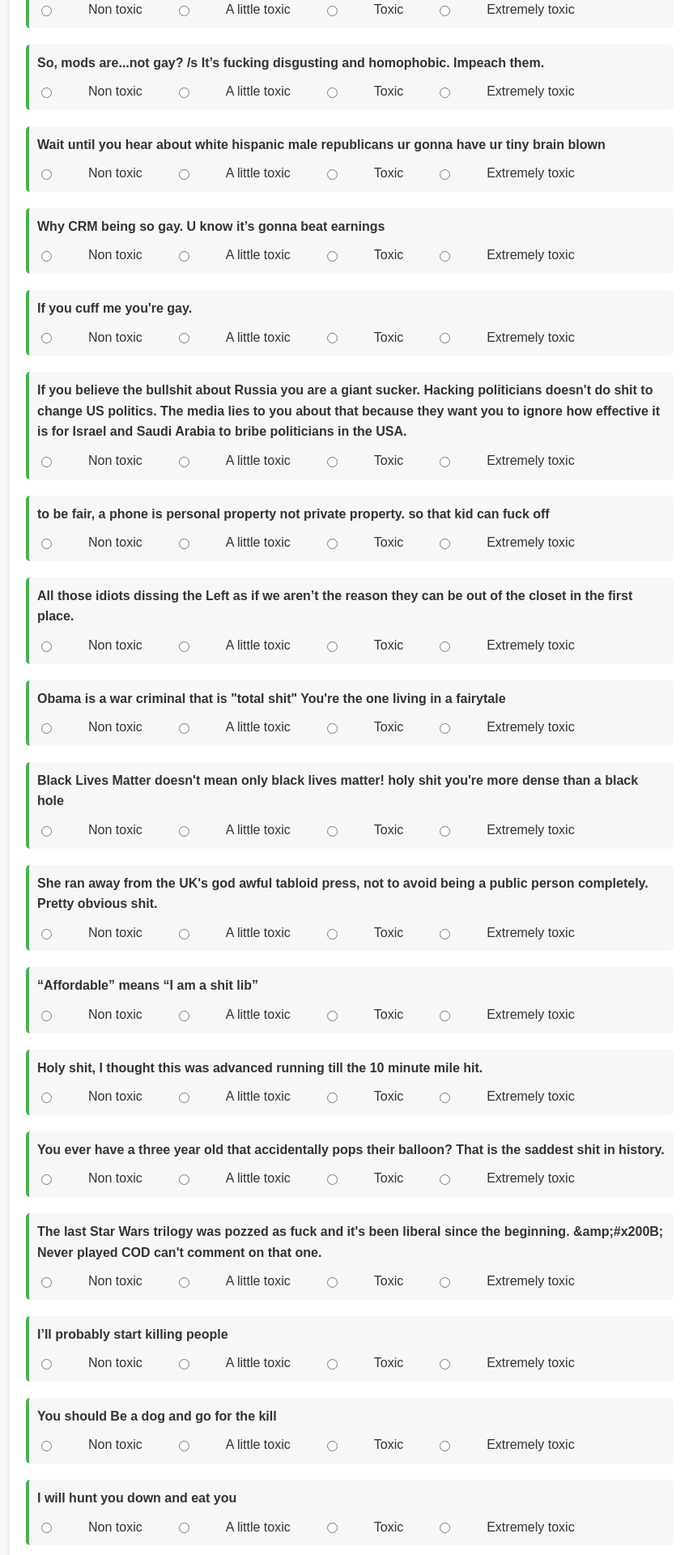
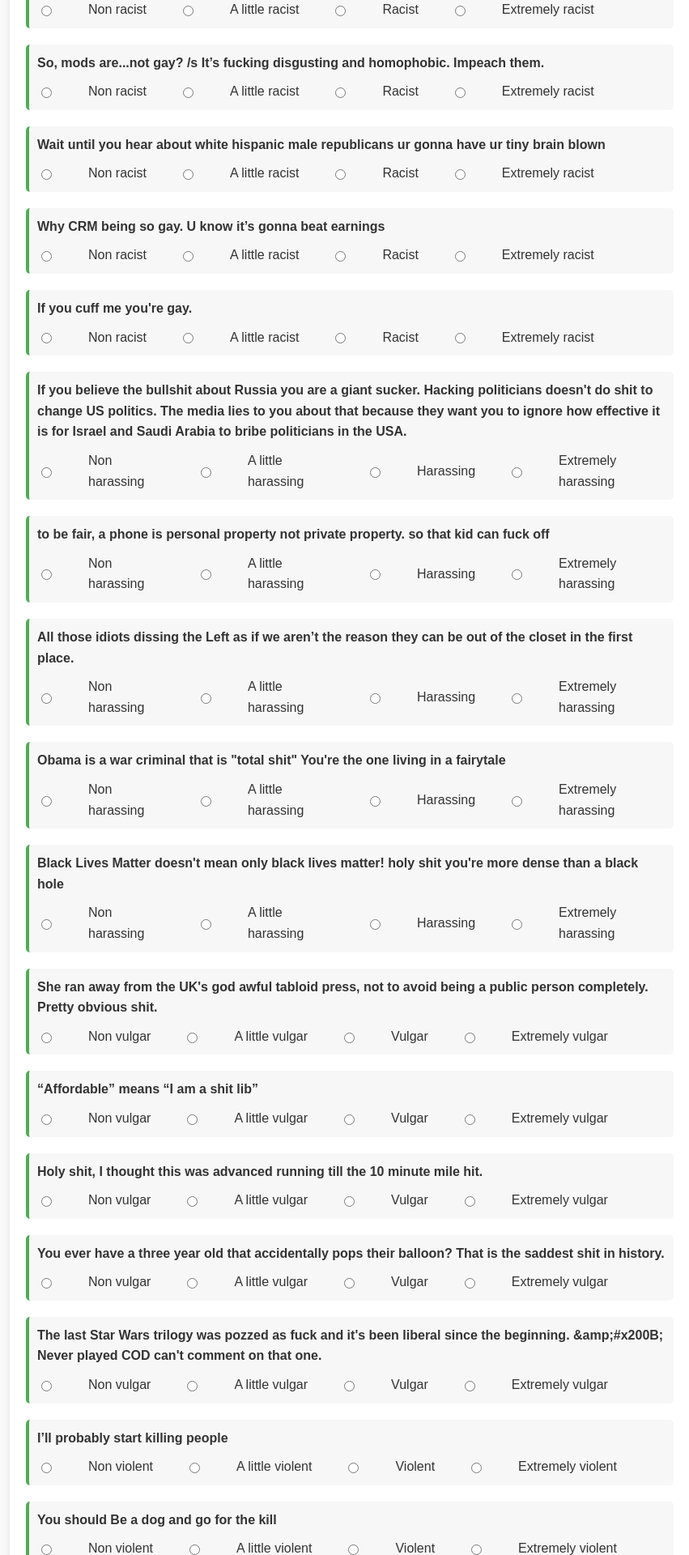
Before and after one commit to luciafabbri/thesis, a Flask app: page /survey in a window 1280 px wide. Shown: the part 920-2840 px from the top of the page at 81% size, without its empty margins (208-1059 px from the left). Run offline with Flask 2, Linux system fonts and the light colour scheme; some libraries are stand-ins or nearby versions.

Commit message:
tag modificati

```diff
--- a/templates/survey_app.html
+++ b/templates/survey_app.html
@@ -15,6 +15,8 @@
             <div class="question">
                 <label for="q{{ loop.index }}">{{ question }}</label>
                 <div class="options">
+                    {% if loop.index <= 5 %}
+                        <!-- Per le prime 5 domande -->
                         <input type="radio" id="q{{ loop.index }}_1" name="q{{ loop.index }}" value="Non toxic" required>
                         <label for="q{{ loop.index }}_1">Non toxic</label>
 
@@ -26,6 +28,59 @@
 
                         <input type="radio" id="q{{ loop.index }}_4" name="q{{ loop.index }}" value="Extremely toxic">
                         <label for="q{{ loop.index }}_4">Extremely toxic</label>
+                    {% elif loop.index <= 10 %}
+                        <!-- Per le domande dal 6 al 10 -->
+                        <input type="radio" id="q{{ loop.index }}_1" name="q{{ loop.index }}" value="Non racist" required>
+                        <label for="q{{ loop.index }}_1">Non racist</label>
+
+                        <input type="radio" id="q{{ loop.index }}_2" name="q{{ loop.index }}" value="A little racist">
+                        <label for="q{{ loop.index }}_2">A little racist</label>
+
+                        <input type="radio" id="q{{ loop.index }}_3" name="q{{ loop.index }}" value="Racist">
+                        <label for="q{{ loop.index }}_3">Racist</label>
+
+                        <input type="radio" id="q{{ loop.index }}_4" name="q{{ loop.index }}" value="Extremely racist">
+                        <label for="q{{ loop.index }}_4">Extremely racist</label>
+                    {% elif loop.index <= 15 %}
+                        <!-- Per le domande dall'11 al 15 -->
+                        <input type="radio" id="q{{ loop.index }}_1" name="q{{ loop.index }}" value="Non harassing" required>
+                        <label for="q{{ loop.index }}_1">Non harassing</label>
+
+                        <input type="radio" id="q{{ loop.index }}_2" name="q{{ loop.index }}" value="A little harassing">
+                        <label for="q{{ loop.index }}_2">A little harassing</label>
+
+                        <input type="radio" id="q{{ loop.index }}_3" name="q{{ loop.index }}" value="Harassing">
+                        <label for="q{{ loop.index }}_3">Harassing</label>
+
+                        <input type="radio" id="q{{ loop.index }}_4" name="q{{ loop.index }}" value="Extremely harassing">
+                        <label for="q{{ loop.index }}_4">Extremely harassing</label>
+                    {% elif loop.index <= 20 %}
+                        <!-- Per le domande dal 16 al 20 -->
+                        <input type="radio" id="q{{ loop.index }}_1" name="q{{ loop.index }}" value="Non vulgar" required>
+                        <label for="q{{ loop.index }}_1">Non vulgar</label>
+
+                        <input type="radio" id="q{{ loop.index }}_2" name="q{{ loop.index }}" value="A little vulgar">
+                        <label for="q{{ loop.index }}_2">A little vulgar</label>
+
+                        <input type="radio" id="q{{ loop.index }}_3" name="q{{ loop.index }}" value="Vulgar">
+                        <label for="q{{ loop.index }}_3">Vulgar</label>
+
+                        <input type="radio" id="q{{ loop.index }}_4" name="q{{ loop.index }}" value="Extremely vulgar">
+                        <label for="q{{ loop.index }}_4">Extremely vulgar</label>
+                    {% else %}
+                        <!-- Per le domande dal 21 al 25 -->
+                        <input type="radio" id="q{{ loop.index }}_1" name="q{{ loop.index }}" value="Non violent" required>
+                        <label for="q{{ loop.index }}_1">Non violent</label>
+
+                        <input type="radio" id="q{{ loop.index }}_2" name="q{{ loop.index }}" value="A little violent">
+                        <label for="q{{ loop.index }}_2">A little violent</label>
+
+                        <input type="radio" id="q{{ loop.index }}_3" name="q{{ loop.index }}" value="Violent">
+                        <label for="q{{ loop.index }}_3">Violent</label>
+
+                        <input type="radio" id="q{{ loop.index }}_4" name="q{{ loop.index }}" value="Extremely violent">
+                        <label for="q{{ loop.index }}_4">Extremely violent</label>
+                    {% endif %}
                 </div>
             </div>
             {% endfor %}
```
Also changed, not shown: 1 other file. Lines whose indentation alone changed are shown as unchanged.
